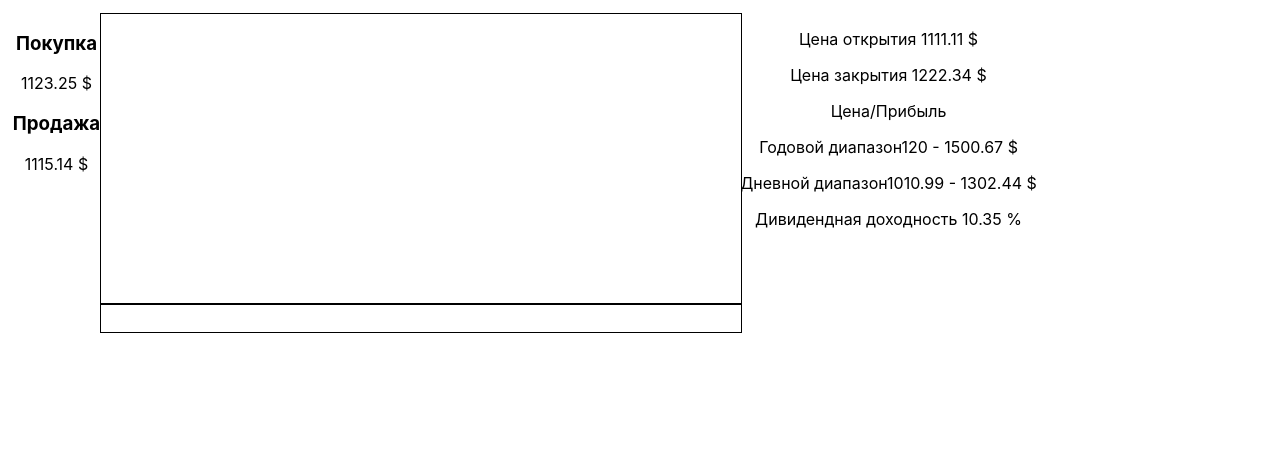
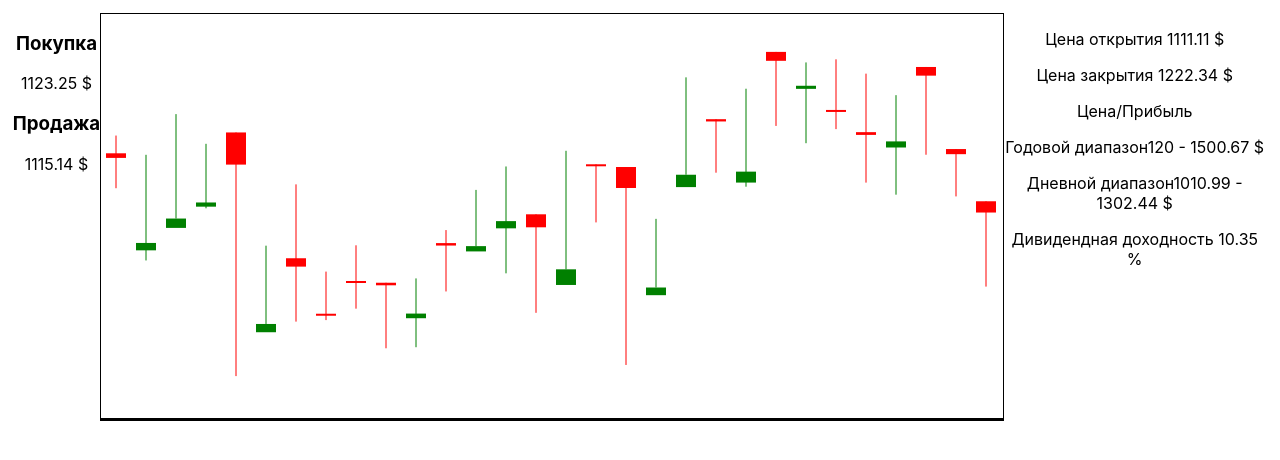
Before and after one commit to ange1of/investments-app, a React (Create React App) app: page / in a window 1280 px wide. Shown: the top 460 px of the page. Built offline with nearby package versions, Linux system fonts and the light colour scheme.

Commit message:
Added Candle component and plot rendering with mock data

```diff
--- /dev/null
+++ b/src/Candle.css
@@ -0,0 +1,8 @@
+.Candle {
+    height: 100%;
+    width: 30px;
+}
+
+.Candle:hover {
+    background-color: rgba(220, 230, 255, 0.3);
+}
--- /dev/null
+++ b/src/Candle.js
@@ -0,0 +1,32 @@
+import React from 'react';
+import './Candle.css';
+
+function Candle({ prices, minPlotPrice, maxPlotPrice, plotHeight }) {
+    if (!prices) return;
+
+    const openPrice = prices[0];
+    const closePrice = prices[prices.length-1];
+    const maxPrice = Math.max(...prices);
+    const minPrice = Math.min(...prices);
+
+    let color = 'black';
+    if (openPrice < closePrice) color = 'green';
+    else if (openPrice > closePrice) color = 'red';
+
+    return (
+        <div className="Candle">
+            <svg width="30" height={plotHeight}>
+                <line stroke={color} x1="15" x2="15"
+                    y1={(maxPlotPrice-maxPrice)/(maxPlotPrice-minPlotPrice)*plotHeight}
+                    y2={(maxPlotPrice-minPrice)/(maxPlotPrice-minPlotPrice)*plotHeight}
+                />
+                <rect x="5" width="20" fill={color}
+                    y={(maxPlotPrice-openPrice)/(maxPlotPrice-minPlotPrice)*plotHeight}
+                    height={Math.max(Math.abs(openPrice - closePrice), 2)}
+                />
+            </svg>
+        </div>
+    );
+}
+
+export default Candle;
--- a/src/StockPriceGraph.css
+++ b/src/StockPriceGraph.css
@@ -1,6 +1,5 @@
 .StockPriceGraph {
-    width: 50vw;
-    min-height: 40vh;
+    height: 400px;
     display: grid;
     grid-template-rows: 10fr 1fr;
 }
@@ -8,6 +7,8 @@
 .plotArea {
     width: 100%;
     border: 1px solid black;
+    display: flex;
+    justify-items: space-between;
 }
 
 .plotLegend {
--- a/src/StockPriceGraph.js
+++ b/src/StockPriceGraph.js
@@ -1,10 +1,48 @@
 import React from 'react';
 import './StockPriceGraph.css';
+import Candle from './Candle.js';
 
 function StockPriceGraph({ stockId }) {
+
+    function generatePrices(initialValue) {
+        let result = [];
+        let curValue = initialValue;
+        for (let i = 0; i < 180; i++) {
+            let newValue = Number((curValue + Math.random()*15 - 7.5).toFixed(2));
+            result.push(newValue);
+
+            curValue = newValue;
+        }
+        return result;
+    }
+    let prices = generatePrices(1000);
+    let maxPlotPrice = Math.max(...prices) + 5;
+    let minPlotPrice = Math.min(...prices) - 5;
+    let plotHeight = 400;
+    console.log(prices);
+    console.log(maxPlotPrice);
+    console.log(minPlotPrice);
+
+    let candles = [];
+    let chunkSize = Math.round(prices.length/30);
+    let key = 0;
+    for (let i = 0; i < prices.length; i+= chunkSize) {
+        candles.push(
+            <Candle
+                key={key++}
+                prices={prices.slice(i, i+chunkSize)}
+                maxPlotPrice={maxPlotPrice}
+                minPlotPrice={minPlotPrice}
+                plotHeight={plotHeight}
+            />
+        );
+    }
+
     return (
         <div className="StockPriceGraph">
-            <div className="plotArea"></div>
+            <div className="plotArea">
+                {candles}
+            </div>
             <div className="plotLegend"></div>
         </div>
     );
```
Also changed, not shown: src/StockInfo.js (line endings or trailing spaces).
